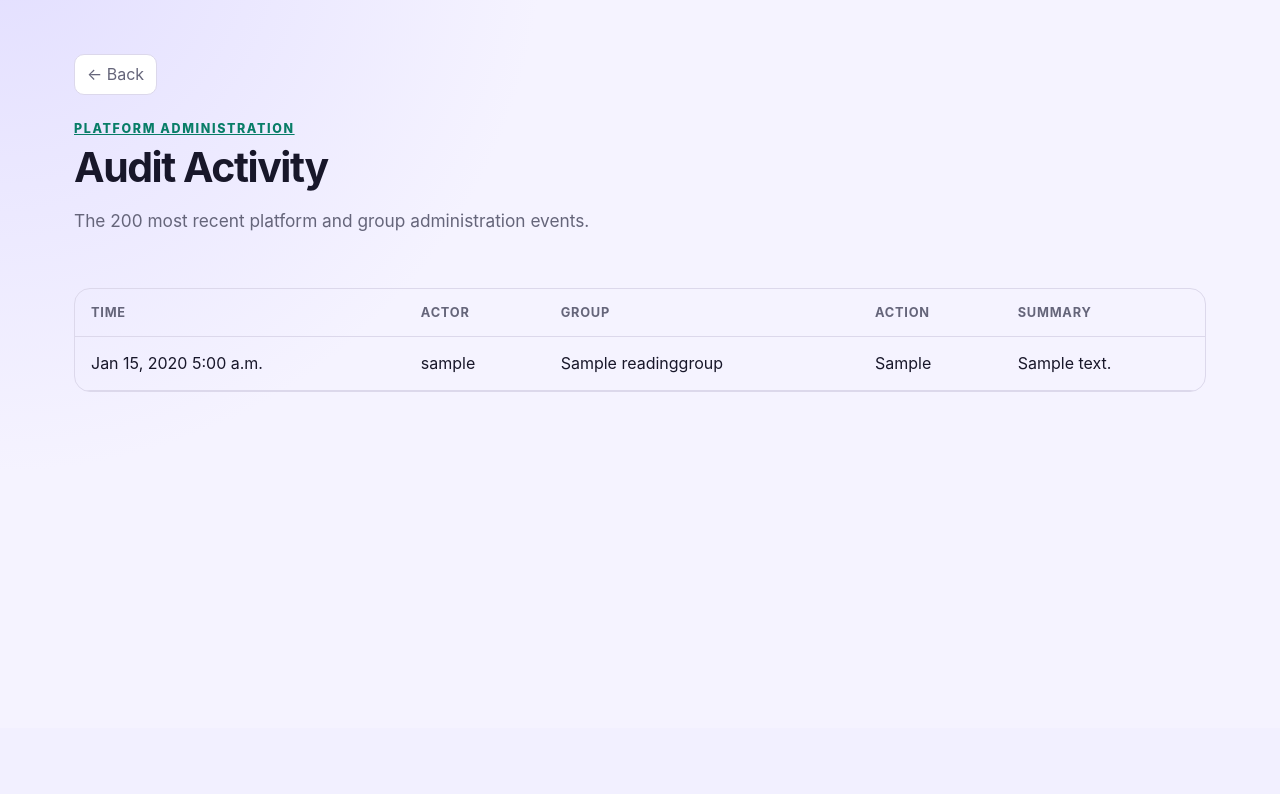
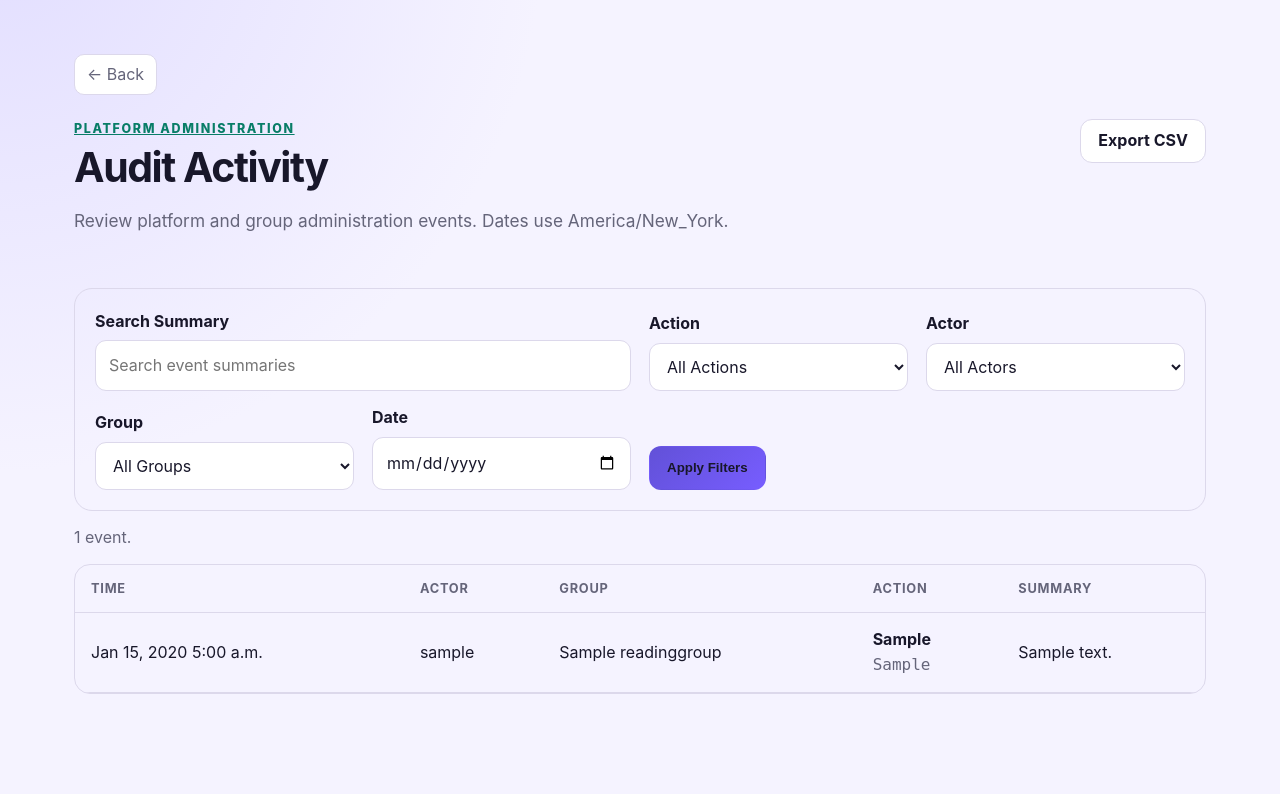
Before and after one commit to yetti7/northbound, a Django app: page /config/audit/ in a window 1280 px wide. Shown: the part 72-866 px from the top of the page. Before the commit the page ends 464 px from the top, so only its background shows below. Run offline with Django 5.2, Linux system fonts and the light colour scheme; a user stored in the database is signed in; tables that the repository leaves empty hold one stand-in row (values such as "Sample post").

Commit message:
Improve platform audit activity

```diff
--- a/core/urls.py
+++ b/core/urls.py
@@ -18,6 +18,7 @@ urlpatterns = [
     path("config/groups/<slug:group_slug>/", views.config_group_detail, name="config-group-detail"),
     path("config/groups/<slug:group_slug>/status/", views.config_group_status_toggle, name="config-group-status-toggle"),
     path("config/audit/", views.config_audit, name="config-audit"),
+    path("config/audit/export/", views.config_audit_export, name="config-audit-export"),
     path("config/settings/", views.platform_settings, name="platform-settings"),
     path("config/settings/status/", views.platform_system_status, name="platform-system-status"),
     path("config/settings/backups/", views.platform_backups, name="platform-backups"),
--- a/core/views.py
+++ b/core/views.py
@@ -4,15 +4,17 @@ from django.core import signing
 from django.contrib.auth import get_user_model, login
 from django.contrib.auth.views import LoginView, PasswordChangeView
 from django.contrib.auth.decorators import login_required
+from django.core.paginator import Paginator
 from django.db import transaction
 from django.db import connection
 from django.db.models import Count, OuterRef, Prefetch, Q, Subquery, Sum
 from django.forms import inlineformset_factory
-from django.http import FileResponse, Http404, HttpResponseForbidden, JsonResponse
+from django.http import FileResponse, Http404, HttpResponse, HttpResponseForbidden, JsonResponse
 from django.shortcuts import get_object_or_404, redirect, render
 from django.urls import reverse
 from django.utils import timezone
 import secrets
+import csv
 import json
 import sqlite3
 import zipfile
@@ -20,12 +22,13 @@ import os
 import signal
 import threading
 from pathlib import Path
-from datetime import datetime
+from datetime import date, datetime, time, timedelta
+from zoneinfo import ZoneInfo, ZoneInfoNotFoundError
 
 from .forms import AccountProfileForm, BookSubmissionForm, ChallengeMonthForm, FirstRunSetupForm, GroupAccessCodeForm, GroupCreateForm, GroupEditForm, GroupJoinForm, HardcoverConnectionForm, MemberCreateForm, MembershipPermissionsForm, MembershipRoleForm, MonthEnrollmentForm, MonthParticipantEditForm, MonthThemeForm, PlatformBackupSettingsForm, PlatformOwnerAcceptanceForm, PlatformOwnerInvitationForm, PlatformOwnerStatusForm, PublicRegistrationForm, RootAuthenticationForm, SubmissionReviewForm, TeamAssignmentForm, TeamForm, TeamStatsVisibilityForm, ThemeClaimReviewForm
 from .integrations.hardcover import HardcoverConnectionError, HardcoverLinkError, list_book_editions, lookup_edition, lookup_hardcover_url, resolve_scoring_edition, search_books, test_catalog_connection
 from .integrations.secrets import TokenDecryptionError, decrypt_token, encrypt_token
-from .models import AuditEvent, BookSubmission, CatalogEdition, ChallengeMonth, HardcoverConnection, Membership, MonthEnrollment, MonthTheme, PlatformBackupSettings, PlatformOwnerInvitation, ReadingGroup, Team, TeamAssignment, ThemeClaim, UserProfile, hash_platform_owner_invitation_token
+from .models import AuditEvent, BookSubmission, CatalogEdition, ChallengeMonth, HardcoverConnection, Membership, MonthEnrollment, MonthTheme, PlatformBackupSettings, PlatformOwnerInvitation, ReadingGroup, Team, TeamAssignment, ThemeClaim, UserProfile, audit_action_label, hash_platform_owner_invitation_token, safe_audit_summary
 from .permissions import can_manage_announcements, can_manage_group, can_manage_months, can_manage_participants, can_manage_permissions, can_manage_teams, can_remove, can_review, can_view_access_code, can_view_team_stats, membership_for
 from .backups import automatic_backup_directory, create_stored_backup, list_automatic_backups, list_stored_backups, next_scheduled_backup, pending_restore_path, stage_restore, stage_stored_restore, stored_backup_path
 from .system_status import build_system_status
@@ -455,12 +458,119 @@ def config_user_status_toggle(request, pk):
     })
 
 
+AUDIT_PAGE_SIZE = 50
+
+
+def _audit_date_bounds(value):
+    try:
+        selected_date = date.fromisoformat(value)
+        platform_timezone = ZoneInfo(settings.TIME_ZONE)
+    except (TypeError, ValueError, ZoneInfoNotFoundError):
+        return None
+    start = datetime.combine(selected_date, time.min, tzinfo=platform_timezone)
+    end = datetime.combine(selected_date + timedelta(days=1), time.min, tzinfo=platform_timezone)
+    return start, end
+
+
+def _filtered_audit_events(request):
+    events = AuditEvent.objects.select_related("actor", "group")
+    filters = {
+        "search": request.GET.get("search", "").strip(),
+        "action": request.GET.get("action", "").strip(),
+        "actor": request.GET.get("actor", "").strip(),
+        "group": request.GET.get("group", "").strip(),
+        "date": request.GET.get("date", "").strip(),
+    }
+    if filters["search"]:
+        events = events.filter(summary__icontains=filters["search"])
+    if filters["action"]:
+        events = events.filter(action=filters["action"])
+    if filters["actor"] == "system":
+        events = events.filter(actor__isnull=True)
+    elif filters["actor"].isdigit():
+        events = events.filter(actor_id=int(filters["actor"]))
+    if filters["group"].isdigit():
+        events = events.filter(group_id=int(filters["group"]))
+    date_bounds = _audit_date_bounds(filters["date"])
+    if date_bounds:
+        events = events.filter(created_at__gte=date_bounds[0], created_at__lt=date_bounds[1])
+    return events, filters
+
+
+def _audit_filter_options():
+    actions = sorted(
+        (
+            {"value": action, "label": audit_action_label(action)}
+            for action in AuditEvent.objects.values_list("action", flat=True).distinct()
+        ),
+        key=lambda item: (item["label"], item["value"]),
+    )
+    actors = [
+        {"id": actor_id, "username": username, "is_active": is_active}
+        for actor_id, username, is_active in AuditEvent.objects.exclude(actor__isnull=True)
+        .values_list("actor_id", "actor__username", "actor__is_active")
+        .distinct()
+        .order_by("actor__username")
+    ]
+    groups = [
+        {"id": group_id, "name": name}
+        for group_id, name in AuditEvent.objects.exclude(group__isnull=True)
+        .values_list("group_id", "group__name")
+        .distinct()
+        .order_by("group__name")
+    ]
+    return actions, actors, groups
+
+
 @login_required(login_url="config-login")
 def config_audit(request):
     if not request.user.is_superuser:
         return HttpResponseForbidden("Platform owner access is required.")
-    events = AuditEvent.objects.select_related("actor", "group")[:200]
-    return render(request, "core/config_audit.html", {"events": events})
+    events, filters = _filtered_audit_events(request)
+    paginator = Paginator(events, AUDIT_PAGE_SIZE)
+    page_obj = paginator.get_page(request.GET.get("page"))
+    query = request.GET.copy()
+    query.pop("page", None)
+    actions, actors, groups = _audit_filter_options()
+    return render(request, "core/config_audit.html", {
+        "events": page_obj.object_list,
+        "page_obj": page_obj,
+        "filters": filters,
+        "filters_active": any(filters.values()),
+        "filter_query": query.urlencode(),
+        "action_options": actions,
+        "actor_options": actors,
+        "group_options": groups,
+        "platform_timezone": settings.TIME_ZONE,
+    })
+
+
+def _csv_safe(value):
+    text = str(value or "")
+    return f"'{text}" if text.startswith(("=", "+", "-", "@")) else text
+
+
+@login_required(login_url="config-login")
+def config_audit_export(request):
+    if not request.user.is_superuser:
+        return HttpResponseForbidden("Platform owner access is required.")
+    events, _ = _filtered_audit_events(request)
+    response = HttpResponse(content_type="text/csv; charset=utf-8")
+    export_date = timezone.localdate().isoformat()
+    response["Content-Disposition"] = f'attachment; filename="northbound-audit-activity-{export_date}.csv"'
+    writer = csv.writer(response)
+    writer.writerow(["Timestamp", "Action", "Action Identifier", "Actor", "Group", "Summary"])
+    for event in events.iterator():
+        local_timestamp = timezone.localtime(event.created_at).isoformat()
+        writer.writerow([
+            local_timestamp,
+            _csv_safe(event.action_label),
+            _csv_safe(event.action),
+            _csv_safe(event.actor.username if event.actor else "System"),
+            _csv_safe(event.group.name if event.group else "Platform"),
+            _csv_safe(safe_audit_summary(event.summary)),
+        ])
+    return response
 
 
 @login_required(login_url="config-login")
--- a/static/css/theme.css
+++ b/static/css/theme.css
@@ -31,3 +31,6 @@ html[data-theme="light"]{--bg:#f5f3ff;--panel:#ffffff;--panel2:#f9f8ff;--text:#1
 .system-status-grid .card,.system-status-grid .details dd{min-width:0}
 .system-status-grid .details dd,.system-status-grid .details code{overflow-wrap:anywhere;word-break:break-word}
 @media(max-width:760px){.system-status-grid{grid-template-columns:1fr}.system-status-grid .details{grid-template-columns:minmax(110px,140px) minmax(0,1fr)}}
+.audit-filter-form{display:grid;grid-template-columns:repeat(4,minmax(0,1fr));gap:14px 18px;align-items:end;margin:0 0 14px;padding:20px;border:1px solid var(--border);border-radius:18px;background:rgba(255,255,255,.025)}
+.audit-filter-form p{display:grid;gap:7px;margin:0}.audit-filter-form label{font-weight:750}.audit-filter-form input,.audit-filter-form select{width:100%;min-width:0;border:1px solid var(--border);border-radius:11px;background:var(--panel);color:var(--text);padding:12px 13px;font:inherit}.audit-search-field{grid-column:span 2}.audit-filter-actions{display:flex;align-items:center;gap:10px;grid-column:span 2}.audit-results-summary{margin:14px 0}.pagination{display:flex;align-items:center;justify-content:center;gap:14px;margin-top:22px}
+@media(max-width:900px){.audit-filter-form{grid-template-columns:repeat(2,minmax(0,1fr))}}@media(max-width:560px){.audit-filter-form{grid-template-columns:1fr}.audit-search-field,.audit-filter-actions{grid-column:1}.audit-filter-actions{flex-wrap:wrap}.pagination{justify-content:space-between}}
--- a/templates/base.html
+++ b/templates/base.html
@@ -8,7 +8,7 @@
   <link rel="icon" type="image/png" sizes="32x32" href="{% static 'branding/favicon-32.png' %}?v=2">
   <link rel="apple-touch-icon" sizes="180x180" href="{% static 'branding/apple-touch-icon.png' %}?v=2">
   <link rel="stylesheet" href="{% static 'css/app.css' %}?v=3">
-  <link rel="stylesheet" href="{% static 'css/theme.css' %}?v=8">
+  <link rel="stylesheet" href="{% static 'css/theme.css' %}?v=9">
   <link rel="stylesheet" href="{% static 'css/navigation.css' %}">
   <link rel="stylesheet" href="{% static 'css/profile.css' %}">
   <script src="{% static 'js/app.js' %}?v=8" defer></script>
--- a/templates/core/config_audit.html
+++ b/templates/core/config_audit.html
@@ -1,6 +1,73 @@
 {% extends "base.html" %}
 {% block title %}Audit Activity · Northbound{% endblock %}
 {% block content %}
-<div class="page-heading"><div><p class="eyebrow"><a href="{% url 'config-dashboard' %}">Platform Administration</a></p><h1>Audit Activity</h1><p class="lede">The 200 most recent platform and group administration events.</p></div></div>
-<div class="table-wrap"><table><thead><tr><th>Time</th><th>Actor</th><th>Group</th><th>Action</th><th>Summary</th></tr></thead><tbody>{% for event in events %}<tr><td>{{ event.created_at|date:"M j, Y g:i a" }}</td><td>{{ event.actor.username|default:"System" }}</td><td>{{ event.group.name|default:"Platform" }}</td><td>{{ event.action }}</td><td>{{ event.summary }}</td></tr>{% empty %}<tr><td colspan="5">No audit activity has been recorded.</td></tr>{% endfor %}</tbody></table></div>
+<div class="page-heading">
+  <div>
+    <p class="eyebrow"><a href="{% url 'config-dashboard' %}">Platform Administration</a></p>
+    <h1>Audit Activity</h1>
+    <p class="lede">Review platform and group administration events. Dates use {{ platform_timezone }}.</p>
+  </div>
+  <div class="action-row">
+    <a class="button" href="{% url 'config-audit-export' %}{% if filter_query %}?{{ filter_query }}{% endif %}">Export CSV</a>
+  </div>
+</div>
+
+<form method="get" class="audit-filter-form">
+  <p class="audit-search-field">
+    <label for="audit-search">Search Summary</label>
+    <input id="audit-search" type="search" name="search" value="{{ filters.search }}" placeholder="Search event summaries">
+  </p>
+  <p>
+    <label for="audit-action">Action</label>
+    <select id="audit-action" name="action">
+      <option value="">All Actions</option>
+      {% for option in action_options %}<option value="{{ option.value }}"{% if filters.action == option.value %} selected{% endif %}>{{ option.label }}</option>{% endfor %}
+    </select>
+  </p>
+  <p>
+    <label for="audit-actor">Actor</label>
+    <select id="audit-actor" name="actor">
+      <option value="">All Actors</option>
+      <option value="system"{% if filters.actor == "system" %} selected{% endif %}>System</option>
+      {% for actor in actor_options %}<option value="{{ actor.id }}"{% if filters.actor == actor.id|stringformat:"s" %} selected{% endif %}>{{ actor.username }}{% if not actor.is_active %} (Deactivated){% endif %}</option>{% endfor %}
+    </select>
+  </p>
+  <p>
+    <label for="audit-group">Group</label>
+    <select id="audit-group" name="group">
+      <option value="">All Groups</option>
+      {% for group in group_options %}<option value="{{ group.id }}"{% if filters.group == group.id|stringformat:"s" %} selected{% endif %}>{{ group.name }}</option>{% endfor %}
+    </select>
+  </p>
+  <p>
+    <label for="audit-date">Date</label>
+    <input id="audit-date" type="date" name="date" value="{{ filters.date }}">
+  </p>
+  <div class="audit-filter-actions">
+    <button class="button primary">Apply Filters</button>
+    {% if filters_active %}<a class="button" href="{% url 'config-audit' %}">Clear Filters</a>{% endif %}
+  </div>
+</form>
+
+<p class="muted audit-results-summary">
+  {{ page_obj.paginator.count }} event{{ page_obj.paginator.count|pluralize }}{% if filters_active %} match the current filters{% endif %}.
+</p>
+
+<div class="table-wrap"><table><thead><tr><th>Time</th><th>Actor</th><th>Group</th><th>Action</th><th>Summary</th></tr></thead><tbody>
+{% for event in events %}<tr>
+  <td>{{ event.created_at|date:"M j, Y g:i a" }}</td>
+  <td>{% if event.actor %}{{ event.actor.username }}{% if not event.actor.is_active %}<br><span class="muted">Deactivated</span>{% endif %}{% else %}System{% endif %}</td>
+  <td>{{ event.group.name|default:"Platform" }}</td>
+  <td><strong>{{ event.action_label }}</strong><br><code class="muted">{{ event.action }}</code></td>
+  <td>{{ event.safe_summary }}</td>
+</tr>{% empty %}<tr><td colspan="5">No audit activity matches the current filters.</td></tr>{% endfor %}
+</tbody></table></div>
+
+{% if page_obj.paginator.num_pages > 1 %}
+<nav class="pagination" aria-label="Audit activity pages">
+  {% if page_obj.has_previous %}<a class="button" href="?{% if filter_query %}{{ filter_query }}&amp;{% endif %}page={{ page_obj.previous_page_number }}">Previous</a>{% endif %}
+  <span>Page {{ page_obj.number }} of {{ page_obj.paginator.num_pages }}</span>
+  {% if page_obj.has_next %}<a class="button" href="?{% if filter_query %}{{ filter_query }}&amp;{% endif %}page={{ page_obj.next_page_number }}">Next</a>{% endif %}
+</nav>
+{% endif %}
 {% endblock %}
--- a/templates/core/config_dashboard.html
+++ b/templates/core/config_dashboard.html
@@ -4,5 +4,5 @@
 <div class="page-heading"><div><p class="eyebrow">Platform Owner</p><h1>Platform Administration</h1></div></div>
 <div class="stats two-stats"><a class="stat stat-link" href="{% url 'config-user-list' %}"><span>Accounts</span><div class="stat-breakdown"><span><i class="status-dot" aria-hidden="true"></i>Active <strong>{{ active_account_count }}</strong></span><span><i class="status-dot status-dot-muted" aria-hidden="true"></i>Deactivated <strong>{{ deactivated_account_count }}</strong></span></div></a><a class="stat stat-link" href="{% url 'config-group-list' %}"><span>Groups</span><strong>{{ group_count }}</strong><small>Manage every group →</small></a></div>
 <section><div class="section-heading"><h2>Platform Controls</h2></div><div class="card-grid"><a class="card interactive" href="{% url 'platform-owner-list' %}"><span class="pill">Full Access</span><h3>Platform Owners</h3><p>View owners and create another owner with equal platform-wide authority.</p></a><a class="card interactive" href="{% url 'config-audit' %}"><span class="pill">History</span><h3>Audit Activity</h3><p>Review security, administration, and content-management events.</p></a><a class="card interactive" href="{% url 'platform-settings' %}"><span class="pill">Configuration</span><h3>Settings</h3><p>Review backups, system status, and planned integrations.</p></a></div></section>
-<section><div class="section-heading"><h2>Recent Audit Activity</h2><a href="{% url 'config-audit' %}">View Full Audit →</a></div><div class="table-wrap"><table><thead><tr><th>Time</th><th>Actor</th><th>Action</th><th>Summary</th></tr></thead><tbody>{% for event in recent_events %}<tr><td>{{ event.created_at|date:"M j, Y g:i a" }}</td><td>{{ event.actor.username|default:"System" }}</td><td>{{ event.action }}</td><td>{{ event.summary }}</td></tr>{% empty %}<tr><td colspan="4">No platform activity has been recorded.</td></tr>{% endfor %}</tbody></table></div></section>
+<section><div class="section-heading"><h2>Recent Audit Activity</h2><a href="{% url 'config-audit' %}">View Full Audit →</a></div><div class="table-wrap"><table><thead><tr><th>Time</th><th>Actor</th><th>Action</th><th>Summary</th></tr></thead><tbody>{% for event in recent_events %}<tr><td>{{ event.created_at|date:"M j, Y g:i a" }}</td><td>{{ event.actor.username|default:"System" }}</td><td>{{ event.action_label }}</td><td>{{ event.safe_summary }}</td></tr>{% empty %}<tr><td colspan="4">No platform activity has been recorded.</td></tr>{% endfor %}</tbody></table></div></section>
 {% endblock %}
```
Also changed, not shown: core/models.py (+40 -0 lines), core/tests.py (+127 -1 lines).
